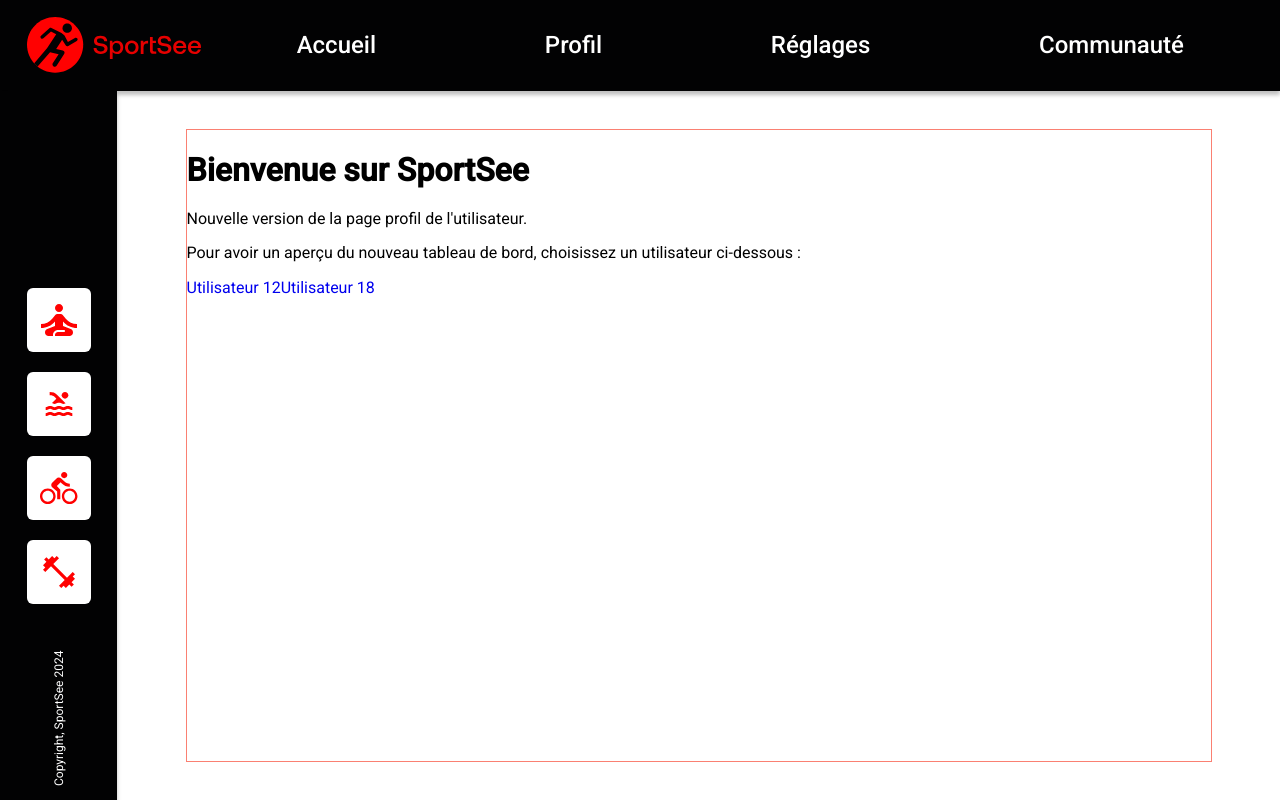
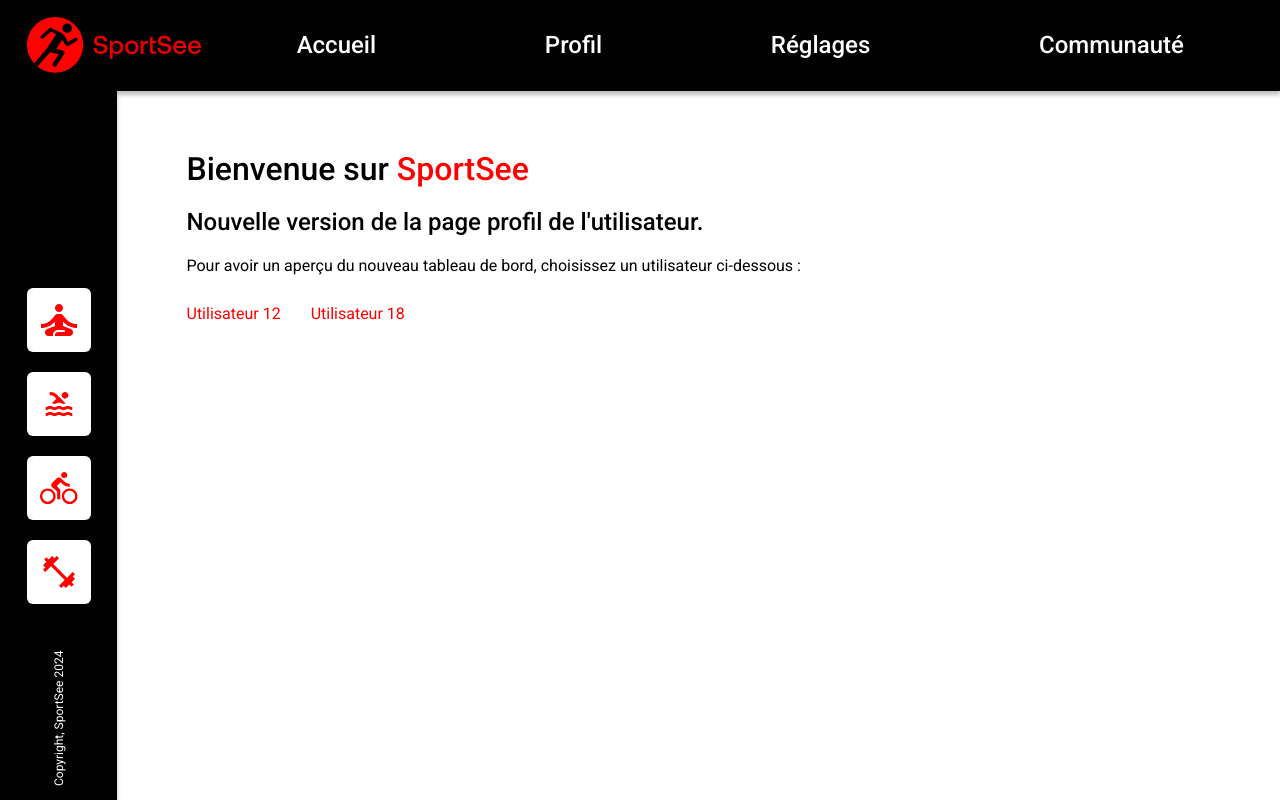
Before and after one commit to haaslaura/sportsee-front, a React (Create React App) app: page / in a window 1280 px wide. Built offline with nearby package versions, Linux system fonts and the light colour scheme.

Commit message:
CSS for the error and the temporary pages

```diff
--- a/src/assets/style.css
+++ b/src/assets/style.css
@@ -456,7 +456,6 @@ main {
   position: relative;
 }
 main .main-container {
-  border: 1px solid salmon;
   width: 80%;
   margin-left: auto;
   margin-right: auto;
@@ -497,6 +496,47 @@ main .main-container {
   color: #FF0000;
 }
 
+/********* Be careful **********/
+/* @import usage is deprecated */
+/*******************************/
+.error-container {
+  display: flex;
+  flex-direction: column;
+  flex-wrap: nowrap;
+  align-items: center;
+}
+.error-container h1 {
+  margin-top: 60px;
+  font-size: 4em;
+}
+.error-container h1 span {
+  color: #FF0000;
+}
+.error-container a {
+  margin-top: 30px;
+  color: #FF0000;
+}
+.error-container a:hover {
+  text-decoration: underline;
+}
+
+/********* Be careful **********/
+/* @import usage is deprecated */
+/*******************************/
+.temporary-container h1 span {
+  color: #FF0000;
+}
+.temporary-container .temporary-container__links {
+  margin-top: 30px;
+}
+.temporary-container .temporary-container__links a {
+  color: #FF0000;
+  margin-right: 30px;
+}
+.temporary-container .temporary-container__links a:hover {
+  text-decoration: underline;
+}
+
 * {
   font-family: "Roboto", sans-serif;
   font-style: normal;
@@ -504,6 +544,9 @@ main .main-container {
 * body {
   width: 100%;
 }
+* h1, * h2 {
+  font-weight: 500;
+}
 * a {
   text-decoration: none;
 }
--- a/src/pages/Error.jsx
+++ b/src/pages/Error.jsx
@@ -4,8 +4,8 @@ import Temporary from './Temporary';
 function Error() {
     return (
         <div className="error-container">
-            <h1>404</h1>
-            <h2>Oups! La page demandée n'existe pas.</h2>
+            <h1>Erreur <span>404</span></h1>
+            <h2>Oups! La page demandée n'existe pas 😥</h2>
             <Link to="/" element={<Temporary />}>Retourner sur la page d'accueil</Link>
         </div>
     )
--- a/src/pages/Temporary.jsx
+++ b/src/pages/Temporary.jsx
@@ -7,11 +7,11 @@ import Home from './Home';
 function Temporary() {
 
     return (
-        <div>
-            <h1>Bienvenue sur SportSee</h1>
-            <p>Nouvelle version de la page profil de l'utilisateur.</p>
+        <div className="temporary-container">
+            <h1>Bienvenue sur <span>SportSee</span></h1>
+            <h2>Nouvelle version de la page profil de l'utilisateur.</h2>
             <p>Pour avoir un aperçu du nouveau tableau de bord, choisissez un utilisateur ci-dessous :</p>
-            <div>
+            <div className="temporary-container__links">
                 <Link to="/accueil/12" element={<Home />}>Utilisateur 12</Link>
                 <Link to="/accueil/18" element={<Home />}>Utilisateur 18</Link>
             </div>
--- a/src/sass/layouts/_layout.scss
+++ b/src/sass/layouts/_layout.scss
@@ -10,7 +10,6 @@ main {
     position: relative; // to fix the second navbar
 
     .main-container {
-        border: 1px solid salmon;
         width: 80%;
         margin-left: auto;
         margin-right: auto;
--- a/src/sass/main.scss
+++ b/src/sass/main.scss
@@ -12,6 +12,8 @@
 @use "./components/sportsicon";
 
 @use "./pages/home";
+@use "./pages/error";
+@use "./pages/temporary"; // To be deleted when the temporary demo page is no longer required
 
 * {
     font-family: "Roboto", sans-serif;
@@ -21,6 +23,10 @@
         width: 100%;
     }
 
+    h1, h2 {
+        font-weight: 500;
+    }
+
     a {
         text-decoration: none;
     }
--- /dev/null
+++ b/src/sass/pages/_temporary.scss
@@ -0,0 +1,23 @@
+@use "../base/index" as base;
+
+.temporary-container {
+
+    h1 {
+        span {
+            color: base.$color-main;
+        }
+    }
+
+    .temporary-container__links {
+        margin-top: 30px;
+
+        a {
+            color: base.$color-main;
+            margin-right: 30px;
+
+            &:hover {
+                text-decoration: underline;
+            }
+        }
+    }
+}
```
Also changed, not shown: src/sass/pages/_error.scss (added, +25 -0 lines), 1 other file (tests, documents, lock files or other folders).
